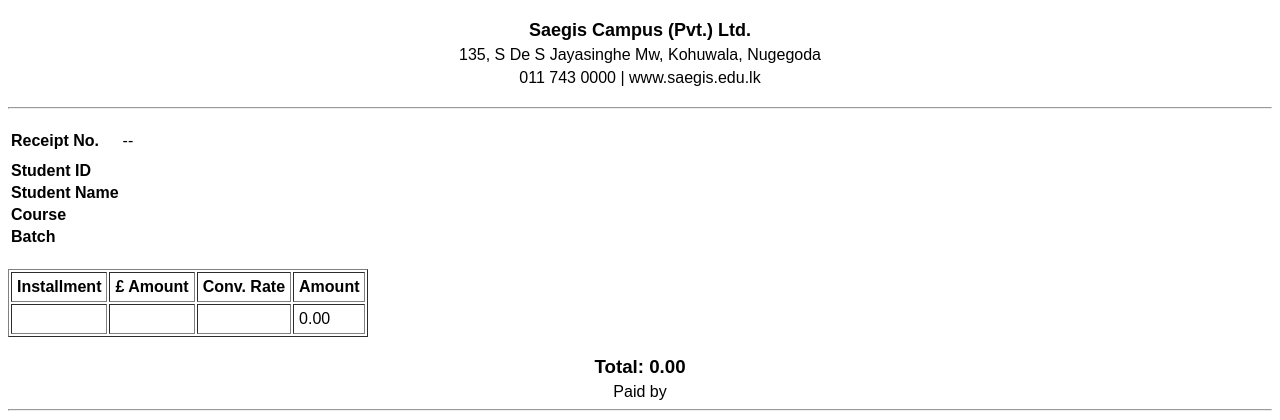
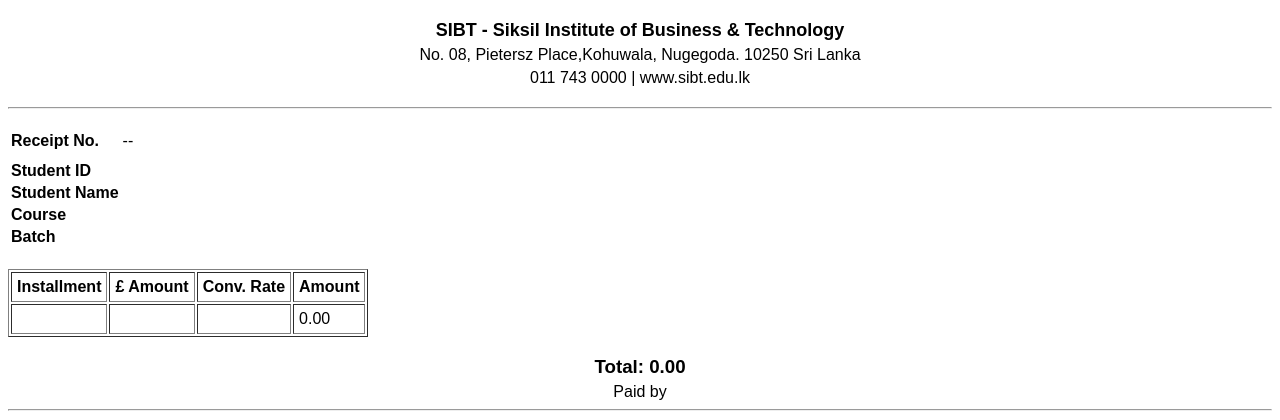
Before and after one commit to bimsaraw/sakyamis, a CodeIgniter app: the page made by application/views/payments/print_receipt.php in a window 1280 px wide. Shown: the top 420 px of the page. Run offline with CodeIgniter, Linux system fonts and the light colour scheme; data that the repository does not hold is empty.

Commit message:
change reports headers to SIBT

```diff
--- a/application/views/payments/print_receipt.php
+++ b/application/views/payments/print_receipt.php
@@ -50,9 +50,9 @@
   </head>
   <body>
     <div class="center header">
-      <h1>Saegis Campus (Pvt.) Ltd.</h1>
-      <p>135, S De S Jayasinghe Mw, Kohuwala, Nugegoda</p>
-      <p>011 743 0000 | www.saegis.edu.lk</p>
+      <h1>SIBT - Siksil Institute of Business & Technology </h1>
+      <p>No. 08, Pietersz Place,Kohuwala, Nugegoda. 10250 Sri Lanka</p>
+      <p>011 743 0000 | www.sibt.edu.lk</p>
     </div>
     <hr>
     <div class="content">
--- a/application/views/templates/footer.php
+++ b/application/views/templates/footer.php
@@ -2,7 +2,7 @@
     <footer class="sticky-footer">
         <div class="container my-auto">
         <div class="copyright text-center my-auto">
-            <span>Copyright © Saegis Campus <?= date('Y'); ?>. Solution by <a href="https://lk.linkedin.com/in/bimsara-walallawita">Bimsara</a>.</span>
+            <span>Copyright © Sibt Institute <?= date('Y'); ?>. Solution by <a href="https://lk.linkedin.com/in/bimsara-walallawita">Bimsara</a>.</span>
         </div>
         </div>
     </footer>
--- a/application/views/users/login.php
+++ b/application/views/users/login.php
@@ -45,7 +45,7 @@
                 </div>
                 <div class="form-group">
                 <div class="form-label-group">
-                    <input type="password" name="password" class="form-control" placeholder="Password" required="required">
+                    <input type="password" name="password"  id="Password"class="form-control" placeholder="Password" required="required">
                     <label for="password">Password</label>
                 </div>
                 </div>
```
